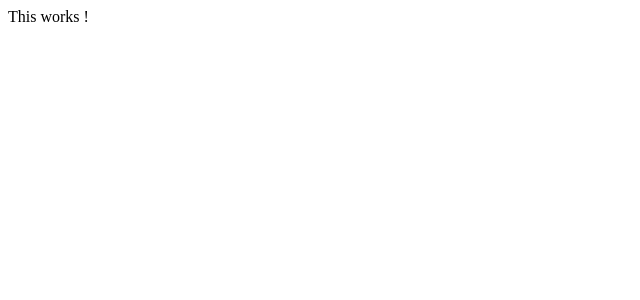
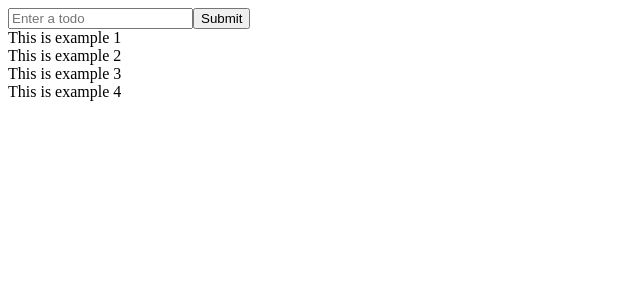
Before and after one commit to neel1438/TodoApp, a React app: page / in a window 1280 px wide. Shown: the top 300 px of the page, without its empty margins (0-640 px from the left). Built offline with nearby package versions, Linux system fonts and the light colour scheme; the HTML template or start-up script is replaced by a standard one.

Commit message:
Basic App wire frame

```diff
--- a/src/components/app.jsx
+++ b/src/components/app.jsx
@@ -1,13 +1,23 @@
 import React , {Component} from 'react';
-
+import  Todos from './todos';
 
 class App extends Component{
+    submitHandler(e){
+        e.preventDefault();
+        console.log("lol");
+        // this.refs.todoForm.reset();
+    }
     render(){
         return (
-            <div> This works !</div>
+            <div className="center">
+                <form ref="todoForm" onSubmit={this.submitHandler}>
+                    <input ref="todo" type="text" placeholder="Enter a todo"/>
+                    <input type="submit" value="Submit"/>
+                </form>
+                <Todos />
+            </div>
         )
     }
-
 };
 
 export default App;
--- /dev/null
+++ b/src/components/todo.jsx
@@ -0,0 +1,16 @@
+import React ,{ Component } from 'react';
+
+class Todo extends Component {
+    constructor(props) {
+        super(props);
+    }
+    render(){
+        return (
+            <div className='row'>
+              <div className='col-xs-12 center'>{this.props.data.description}</div>
+            </div>
+        );
+    }
+}
+
+export default Todo;
--- /dev/null
+++ b/src/components/todos.jsx
@@ -0,0 +1,34 @@
+import React, { Component } from  'react';
+import Todo from './todo';
+
+class Todos extends Component {
+    constructor(props) {
+        super(props);
+        this.state={
+            todos:[
+                {
+                    description: "This is example 1",
+                    isDone : false,
+                },
+                {
+                    description: "This is example 2",
+                    isDone : true,
+                },
+                {
+                    description: "This is example 3",
+                    isDone : false,
+                },
+                {
+                    description: "This is example 4",
+                    isDone : true,
+                }
+            ]
+        };
+    }
+    render(){
+        let jsx=this.state.todos.map((todo,i) => <Todo data={todo} key={i} />)
+        return (<div className='container-fluid'> {jsx} </div> );
+    }
+}
+
+export default Todos;
```
Also changed, not shown: 4 other files (tests, documents, lock files or other folders).
